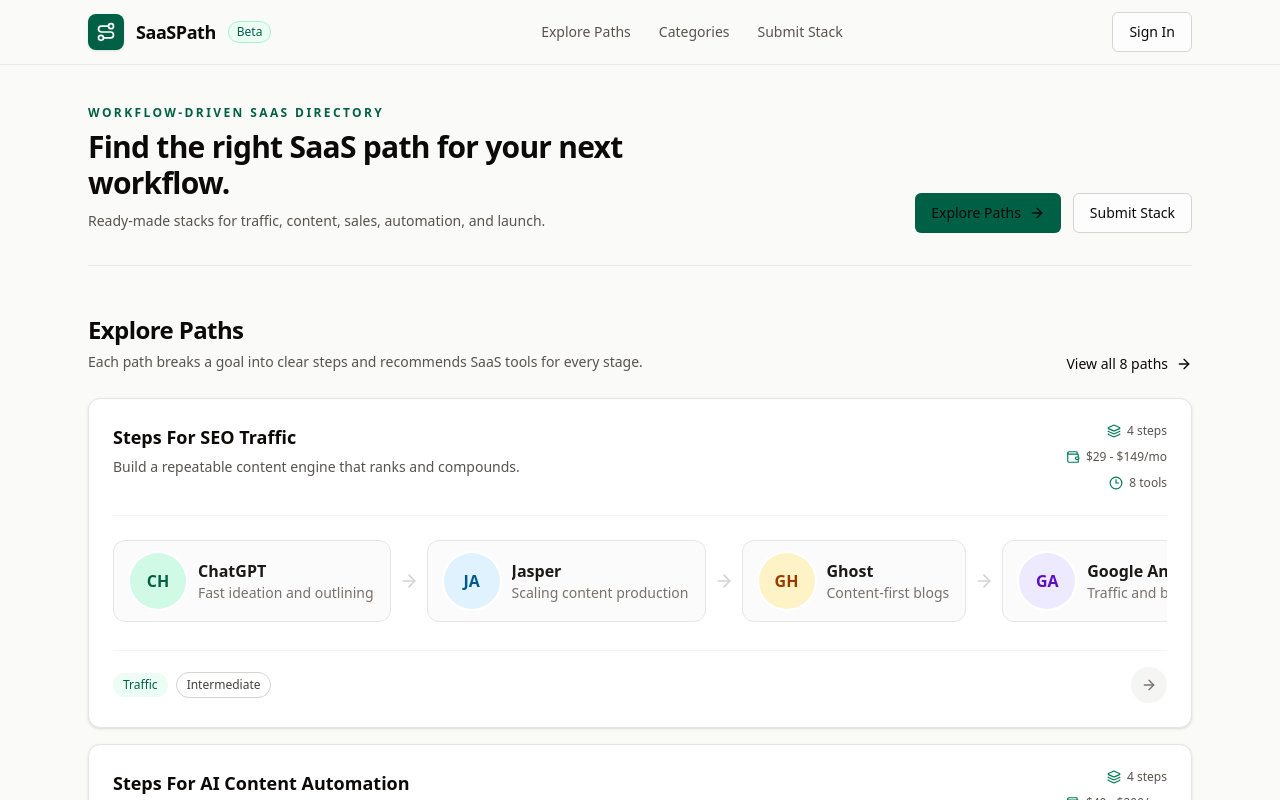
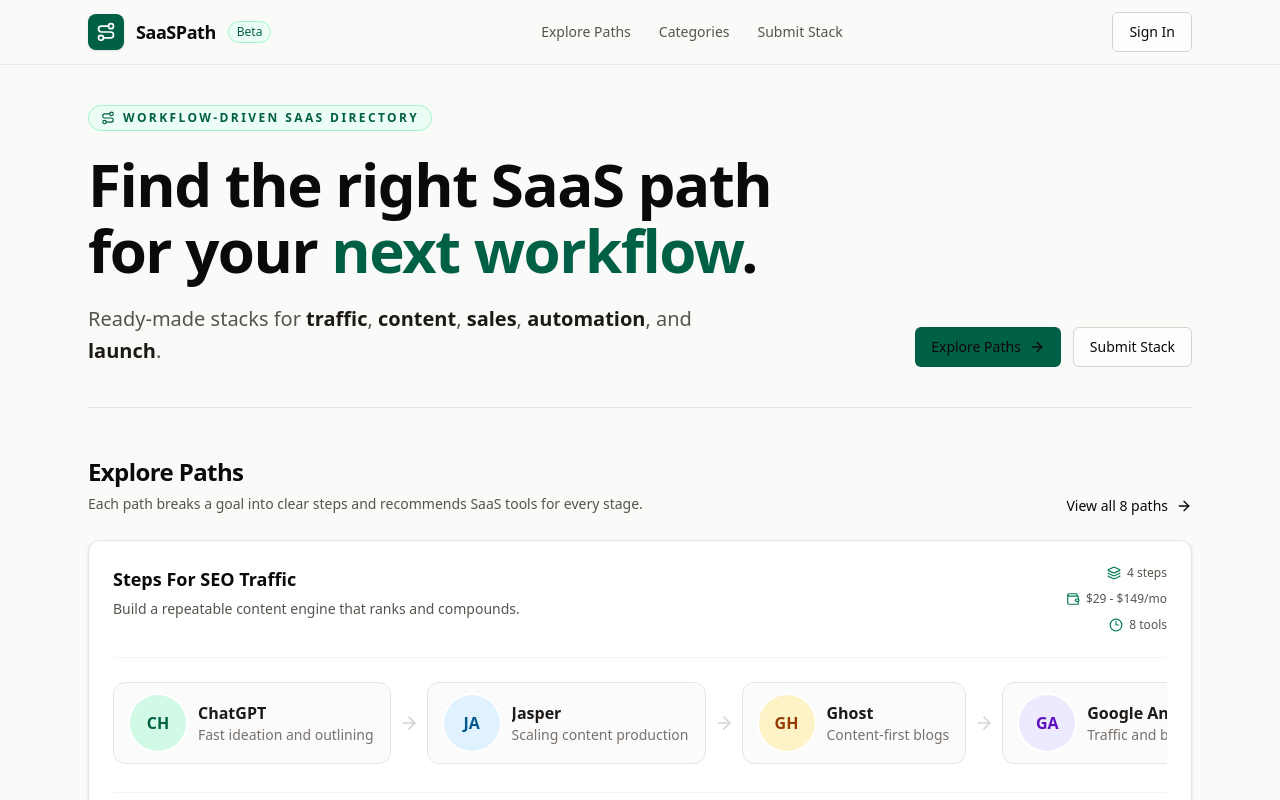
Before and after one commit to ethanhntt-gif/SaaSPath, a Next.js app: page / in a window 1280 px wide. Shown: the top 800 px of the page. Built offline with nearby package versions, Linux system fonts and the light colour scheme.

Commit message:
Make homepage hero headline and subtitle more prominent

```diff
--- a/app/page.tsx
+++ b/app/page.tsx
@@ -10,16 +10,23 @@
 
   return (
     <div className="space-y-12">
-      <section className="flex flex-col gap-6 border-b border-stone-200 pb-8 md:flex-row md:items-end md:justify-between">
-        <div>
-          <p className="text-xs font-semibold uppercase tracking-[0.2em] text-emerald-800">
+      <section className="flex flex-col gap-8 border-b border-stone-200 pb-10 md:flex-row md:items-end md:justify-between">
+        <div className="max-w-3xl">
+          <p className="inline-flex items-center gap-2 rounded-full border border-emerald-200 bg-emerald-50 px-3 py-1 text-xs font-semibold uppercase tracking-[0.2em] text-emerald-800">
+            <Route className="h-3.5 w-3.5" aria-hidden="true" />
             Workflow-driven SaaS directory
           </p>
-          <h1 className="mt-2 max-w-2xl text-2xl font-semibold tracking-tight text-stone-950 sm:text-3xl">
-            Find the right SaaS path for your next workflow.
+          <h1 className="mt-5 text-4xl font-bold leading-[1.1] tracking-tight text-stone-950 sm:text-5xl lg:text-6xl">
+            Find the right SaaS path for your{" "}
+            <span className="text-emerald-800">next workflow</span>.
           </h1>
-          <p className="mt-2 max-w-2xl text-sm leading-6 text-stone-600">
-            Ready-made stacks for traffic, content, sales, automation, and launch.
+          <p className="mt-5 max-w-2xl text-lg leading-8 text-stone-600 sm:text-xl">
+            Ready-made stacks for{" "}
+            <span className="font-semibold text-stone-900">traffic</span>,{" "}
+            <span className="font-semibold text-stone-900">content</span>,{" "}
+            <span className="font-semibold text-stone-900">sales</span>,{" "}
+            <span className="font-semibold text-stone-900">automation</span>, and{" "}
+            <span className="font-semibold text-stone-900">launch</span>.
           </p>
         </div>
 
```
